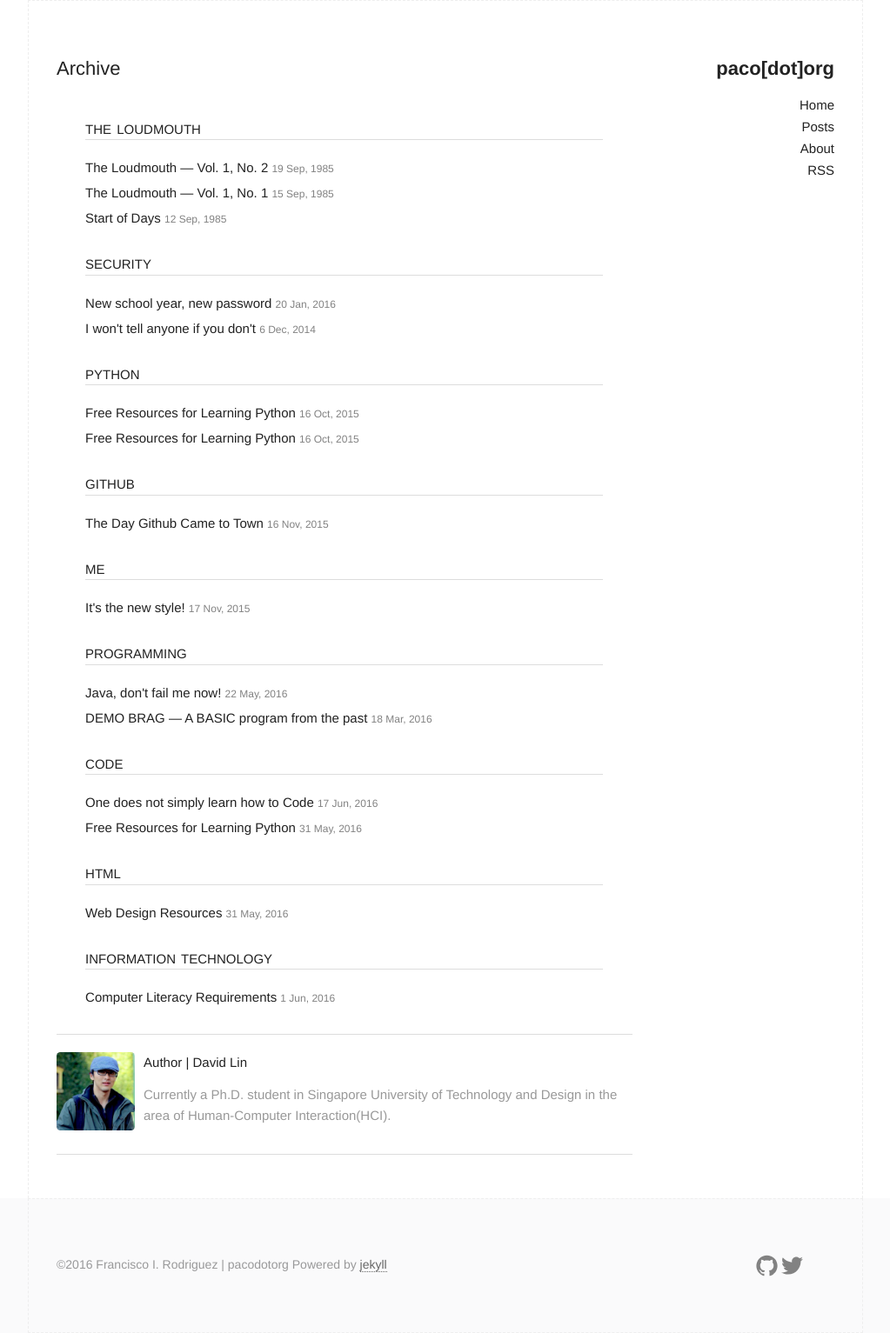
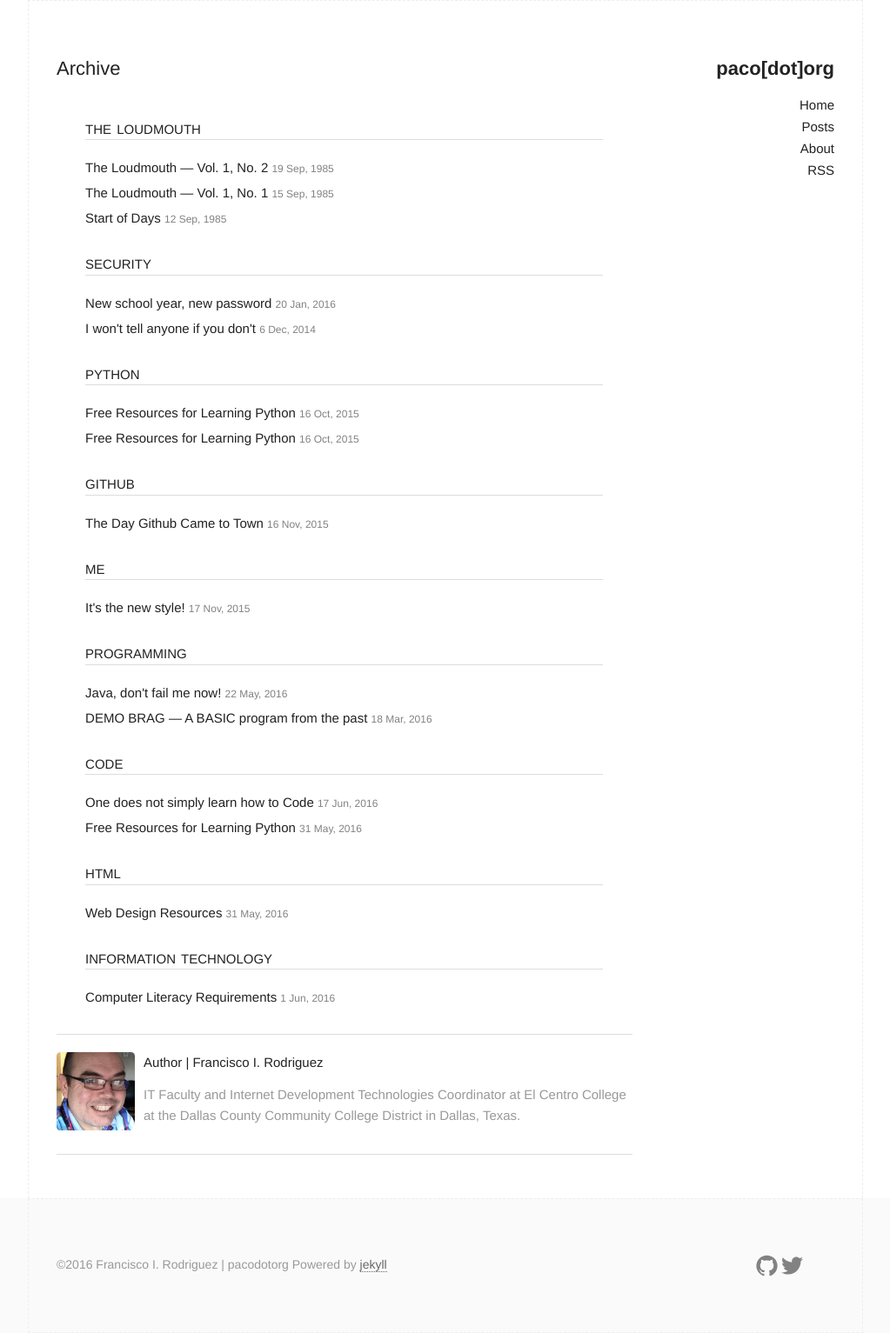
Before and after one commit to pacodotorg/pacodotorg.github.io, a Jekyll site: the page built from archive.html, in a window 1280 px wide. Shown: the whole page at 87% size, without its empty margins (128-1151 px from the left). Built offline with Jekyll 4.4.1, drawn with Linux system fonts in a browser that asks for light colours.

Commit message:
author, author

```diff
--- a/_includes/author.html
+++ b/_includes/author.html
@@ -1,9 +1,9 @@
 <section class="author">
-  <div class="authorimage box" style="background: url({{site.baseurl}}/assets/img/Taffy.jpg)"></div>
+  <div class="authorimage box" style="background: url({{site.baseurl}}/images/frodriguez_2016f.jpg)"></div>
   <div class="authorinfo box">
-    <p>Author | David Lin</p>
+    <p>Author | Francisco I. Rodriguez</p>
     <p class="bio">
-      Currently a Ph.D. student in Singapore University of Technology and Design in the area of Human-Computer Interaction(HCI).
+      IT Faculty and Internet Development Technologies Coordinator at El Centro College at the Dallas County Community College District in Dallas, Texas.
     </p>
   </div>
 </section>
```
